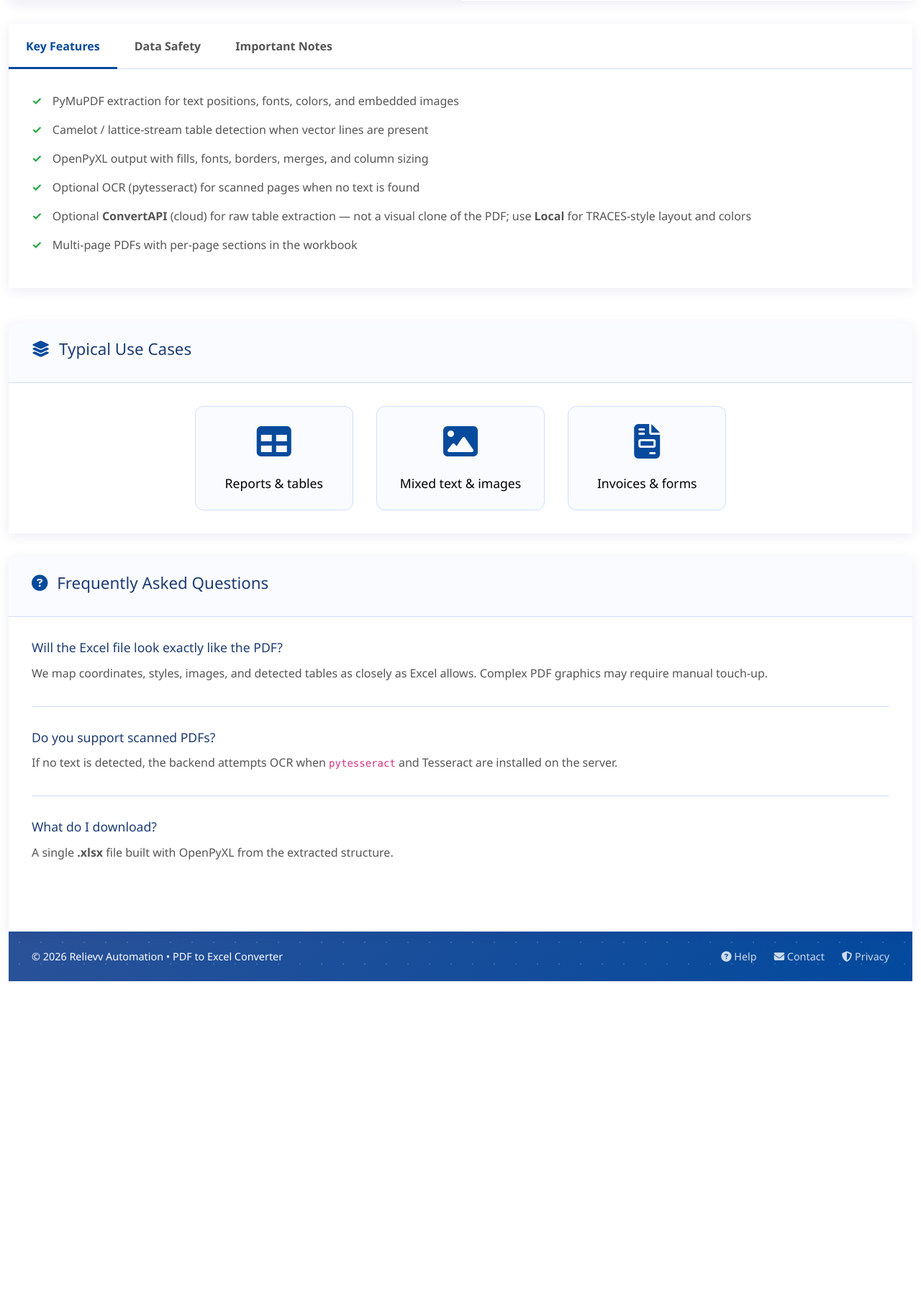
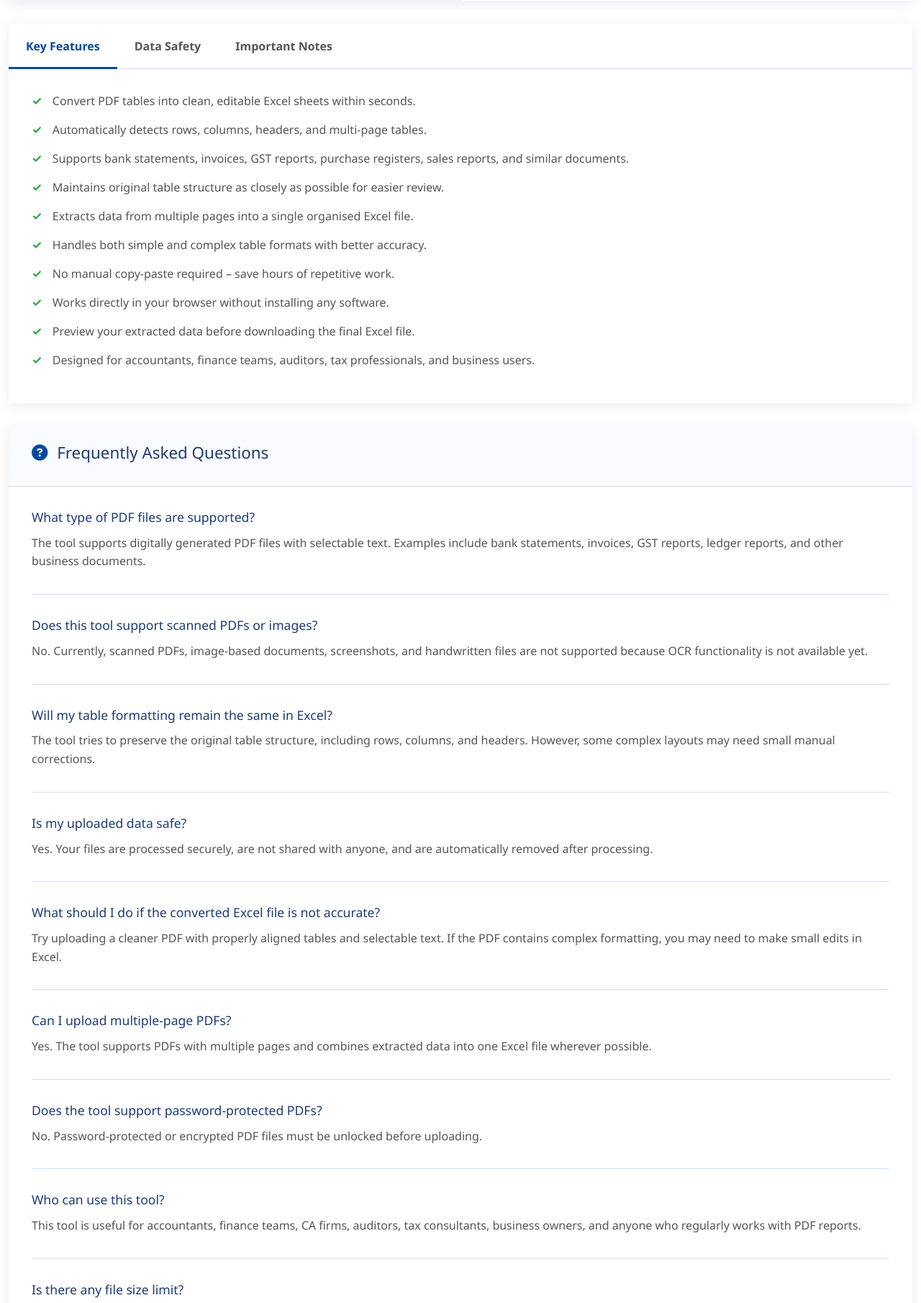
Before and after one commit to relievvautomation-collab/pdftoexcel, a Flask app: page / in a window 1280 px wide. Shown: the part 1790-3600 px from the top of the page at 72% size. Before the commit the page ends 3153 px from the top, so only its background shows below. Run offline with Flask 3, Linux system fonts and the light colour scheme; some libraries are stand-ins or nearby versions.

Commit message:
Update index.html

```diff
--- a/templates/index.html
+++ b/templates/index.html
@@ -54,7 +54,7 @@
                     </div>
                     <div class="logo-text">
                         <h1>PDF to Excel Converter</h1>
-                        <p class="mb-0">Layout-aware conversion — text, fonts, colors, images, tables &amp; borders</p>
+                         <p class="mb-0">Convert PDF tables into clean, structured, and editable Excel files in seconds.</p>
                     </div>
                 </div>
                 <div style="display: flex; align-items: center; gap: 1.5rem;">
@@ -216,7 +216,7 @@
                 </div>
             </section>
 
-            <section class="info-panel">
+  <section class="info-panel">
                 <div class="info-tabs">
                     <button type="button" class="info-tab active" data-tab="features">Key Features</button>
                     <button type="button" class="info-tab" data-tab="safety">Data Safety</button>
@@ -225,38 +225,60 @@
                 <div class="tab-content-info">
                     <div class="tab-pane-info active" id="features-tab">
                         <ul class="info-list ps-0">
-                            <li>PyMuPDF extraction for text positions, fonts, colors, and embedded images</li>
-                            <li>Camelot / lattice-stream table detection when vector lines are present</li>
-                            <li>OpenPyXL output with fills, fonts, borders, merges, and column sizing</li>
-                            <li>Optional OCR (pytesseract) for scanned pages when no text is found</li>
-                            <li>Optional <strong>ConvertAPI</strong> (cloud) for raw table extraction — not a visual clone of the PDF; use <strong>Local</strong> for TRACES-style layout and colors</li>
-                            <li>Multi-page PDFs with per-page sections in the workbook</li>
+                            <li>Convert PDF tables into clean, editable Excel sheets within seconds.</li>
+                            <li>Automatically detects rows, columns, headers, and multi-page tables.</li>
+                            <li>Supports bank statements, invoices, GST reports, purchase registers, sales reports, and similar documents.
+                            </li>
+                            <li>Maintains original table structure as closely as possible for easier review.
+                            </li>
+                            <li>Extracts data from multiple pages into a single organised Excel file.</li>
+                            <li>Handles both simple and complex table formats with better accuracy.
+                            </li>
+                            <li>No manual copy-paste required – save hours of repetitive work.</li>
+                            <li>Works directly in your browser without installing any software.
+                            </li>
+                            <li>Preview your extracted data before downloading the final Excel file.
+                            </li>
+                            <li>Designed for accountants, finance teams, auditors, tax professionals, and business users.
+                            </li>
                         </ul>
                     </div>
                     <div class="tab-pane-info" id="safety-tab">
                         <ul class="info-list ps-0">
-                            <li>Processing on your Python backend — files stored under uploads/ and outputs/</li>
-                            <li>Review outputs before sharing; verify financial or legal documents manually</li>
-                            <li>Local engine: no external API. <strong>ConvertAPI</strong> engine uploads the PDF to ConvertAPI and returns their XLSX — use only if you accept their terms and pricing.</li>
+                            <li>Your uploaded files are processed through a secure environment.</li>
+                            <li>Files and generated outputs are not shared with any third party.
+                            </li>
+                            <li>All uploaded documents remain private and accessible only during processing.</li>
+                            <li>We do not permanently store your PDF files or extracted Excel data.</li>
+                            <li>Sensitive financial information remains protected throughout the process.</li>
+                            <li>Secure transfer protocols are used while uploading and downloading files.</li>
+                            <li>The tool is built keeping confidentiality and business data security in mind.</li>
+                            <li>Only the required file data is processed to generate the Excel output.</li>
                         </ul>
-                        <div class="disclaimer-box">
+                        <!-- <div class="disclaimer-box">
                             <h4><i class="fas fa-shield-alt"></i> Disclaimer</h4>
                             <p class="mb-0">Pixel-perfect PDF fidelity in Excel is not always possible; results depend on the PDF. Always verify the spreadsheet against the source PDF.</p>
-                        </div>
+                        </div> -->
                     </div>
                     <div class="tab-pane-info" id="notes-tab">
                         <ul class="info-list ps-0">
-                            <li><strong>ConvertAPI</strong> turns PDF tables into spreadsheet cells; it does <strong>not</strong> reproduce the PDF’s full look (logos, fonts, colors, exact layout). For outputs styled closer to the source (e.g. TRACES 26AS), use the <strong>Local</strong> engine.</li>
-                            <li><strong>ConvertAPI layout options:</strong> <em>Multiple sheets</em> vs <em>One sheet</em> and optional <em>Include formatting</em> map to ConvertAPI’s parameters. They adjust worksheets and extra content, not full PDF-style appearance.</li>
-                            <li>Vector/text PDFs give the best layout match; heavy scans rely on OCR quality</li>
-                            <li>Camelot may require Ghostscript for some files — see camelot docs</li>
-                            <li>Very large PDFs may take longer; progress is shown during conversion</li>
+                            <li>This tool currently works only with digitally generated PDFs.</li>
+                            <li>Scanned PDFs, photos, handwritten documents, and image-based files are not supported yet.</li>
+                            <li>OCR support is currently not available. We are working to add OCR in new update.</li>
+                            <li>For best results, use PDFs that contain clear and selectable text.</li>
+                            <li>Complex layouts, merged cells, or highly formatted reports may require minor manual adjustments after conversion.</li>
+                            <li>Password-protected or encrypted PDF files must be unlocked before upload.</li>
+                            <li>Very large PDF files may take slightly longer to process.</li>
+                            <li>The final Excel file should always be reviewed before using it for accounting, tax, or reporting purposes.</li>
+                            <li>Tables with unclear formatting or broken alignment may not convert perfectly.</li>
+                            <li>We are continuously improving the tool to support more document formats and layouts.
+                            </li>
                         </ul>
                     </div>
                 </div>
             </section>
 
-            <section class="supported-banks">
+            <section class="supported-banks d-none">
                 <div class="section-header">
                     <h2><i class="fas fa-layer-group"></i> Typical Use Cases</h2>
                 </div>
@@ -282,16 +304,41 @@
                 </div>
                 <div class="faq-container">
                     <div class="faq-item">
-                        <h3>Will the Excel file look exactly like the PDF?</h3>
-                        <p>We map coordinates, styles, images, and detected tables as closely as Excel allows. Complex PDF graphics may require manual touch-up.</p>
+                        <h3>What type of PDF files are supported?
+                        </h3>
+                       <p>The tool supports digitally generated PDF files with selectable text. Examples include bank statements, invoices, GST reports, ledger reports, and other business documents.</p>
                     </div>
                     <div class="faq-item">
-                        <h3>Do you support scanned PDFs?</h3>
-                        <p>If no text is detected, the backend attempts OCR when <code>pytesseract</code> and Tesseract are installed on the server.</p>
+                        <h3>Does this tool support scanned PDFs or images?</h3>
+                        <p>No. Currently, scanned PDFs, image-based documents, screenshots, and handwritten files are not supported because OCR functionality is not available yet.</p>
                     </div>
                     <div class="faq-item">
-                        <h3>What do I download?</h3>
-                        <p>A single <strong>.xlsx</strong> file built with OpenPyXL from the extracted structure.</p>
+                        <h3>Will my table formatting remain the same in Excel?</h3>
+                        <p>The tool tries to preserve the original table structure, including rows, columns, and headers. However, some complex layouts may need small manual corrections.</p>
+                    </div>
+                    <div class="faq-item">
+                        <h3>Is my uploaded data safe?</h3>
+                       <p>Yes. Your files are processed securely, are not shared with anyone, and are automatically removed after processing.</p>
+                    </div>
+                    <div class="faq-item">
+                        <h3>What should I do if the converted Excel file is not accurate?</h3>
+                        <p>Try uploading a cleaner PDF with properly aligned tables and selectable text. If the PDF contains complex formatting, you may need to make small edits in Excel.</p>
+                    </div>
+                    <div class="faq-item">
+                        <h3> Can I upload multiple-page PDFs?</h3>
+                       <p>Yes. The tool supports PDFs with multiple pages and combines extracted data into one Excel file wherever possible.</p>
+                    </div>
+                    <div class="faq-item">
+                        <h3> Does the tool support password-protected PDFs?</h3>
+                   <p>No. Password-protected or encrypted PDF files must be unlocked before uploading.</p>
+                    </div>
+                    <div class="faq-item">
+                        <h3>Who can use this tool?</h3>
+                        <p>This tool is useful for accountants, finance teams, CA firms, auditors, tax consultants, business owners, and anyone who regularly works with PDF reports.</p>
+                    </div>
+                    <div class="faq-item">
+                        <h3> Is there any file size limit?</h3>
+                        <p>Large files may take more time to process. For better speed and accuracy, it is recommended to upload smaller or properly structured PDF files whenever possible.</p>
                     </div>
                 </div>
             </section>
```
